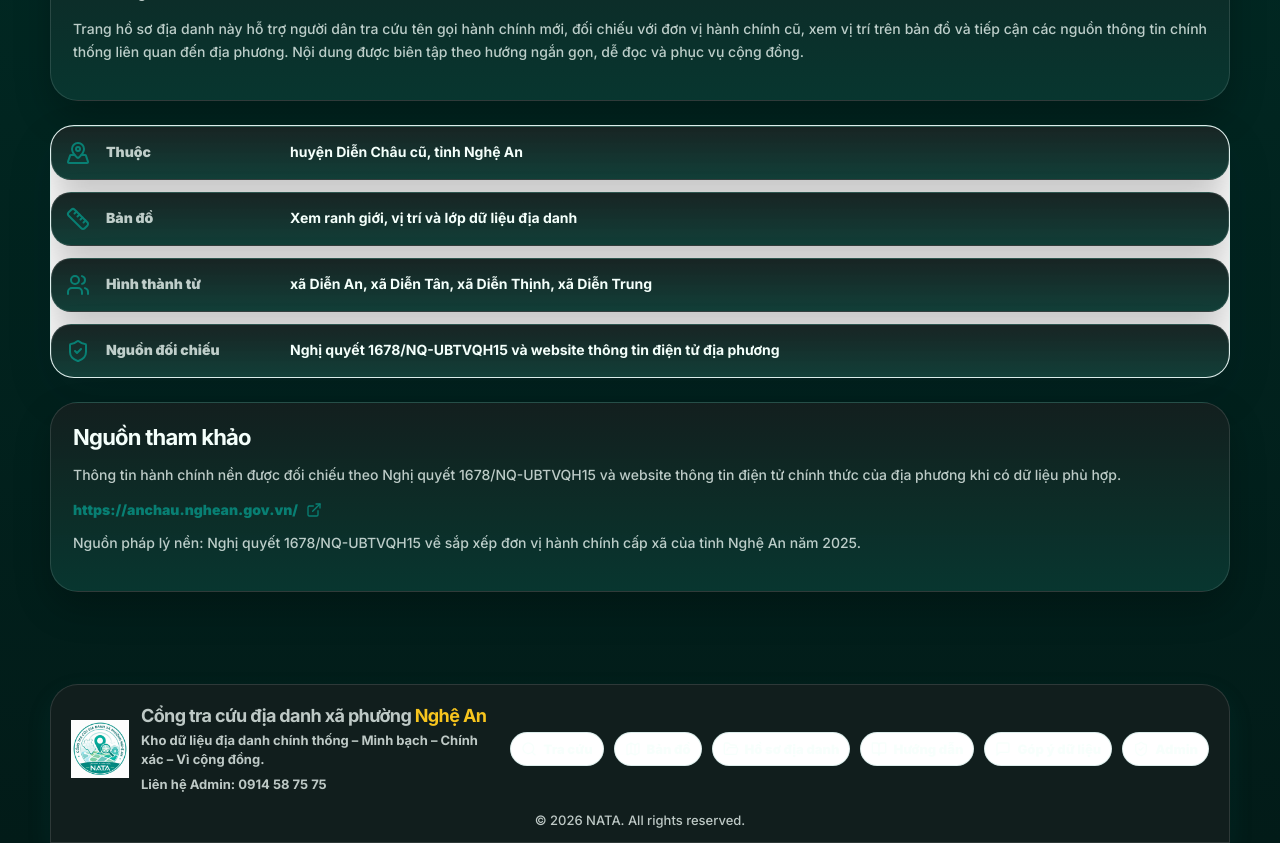
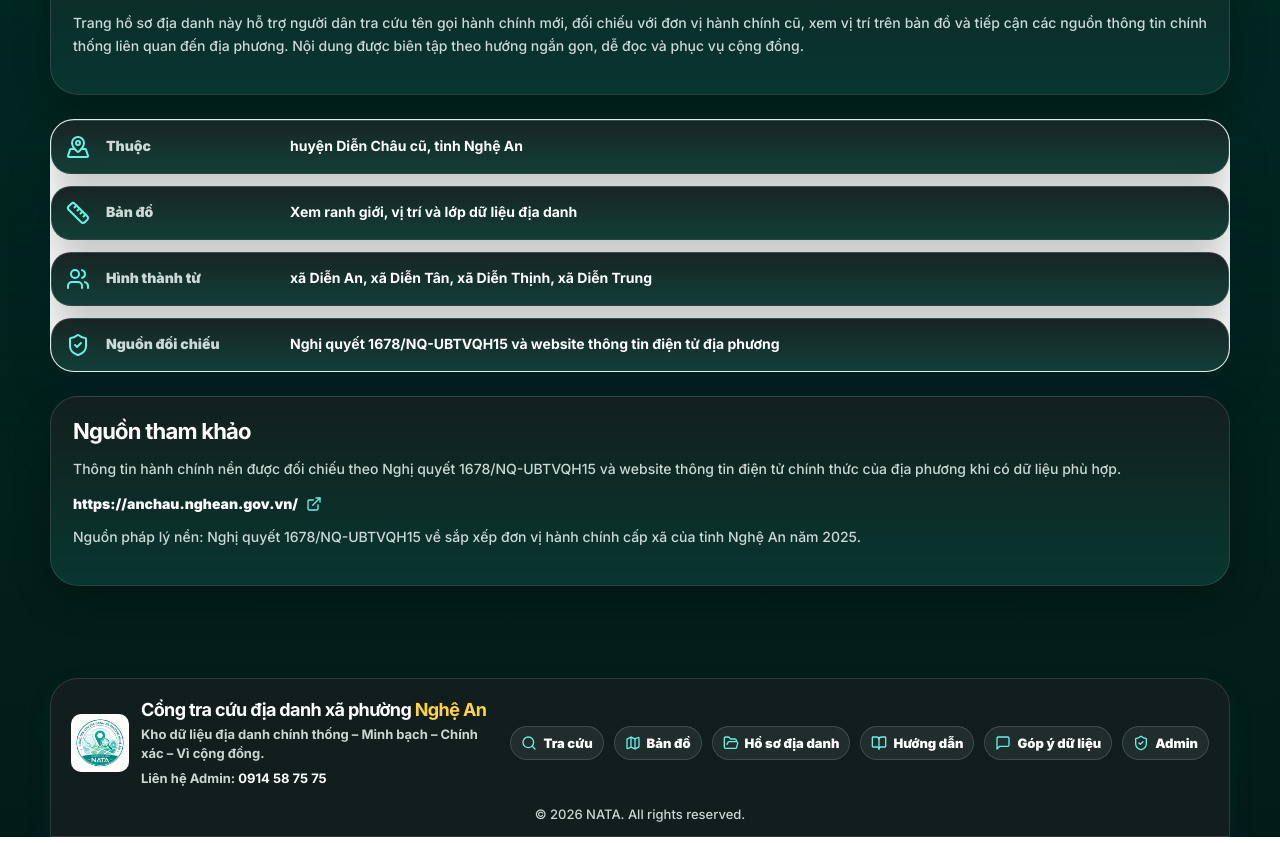
Before and after one commit to emmawatson010706-debug/cong-tra-cuu-dia-danh-nghe-an, a React (Vite) app: page /dia-danh/an-chau in a window 1280 px wide. Shown: the part 1640-2483 px from the top of the page. Built offline with nearby package versions, Linux system fonts and the light colour scheme; no server answers.

Commit message:
fix dark theme text contrast

```diff
--- a/src/styles/map-centered-redesign.css
+++ b/src/styles/map-centered-redesign.css
@@ -790,3 +790,309 @@ main,
 .map-card.map-fullscreen .map-title h2 {
   color: #06433d !important;
 }
+/* === FIX LOGO, CARD TEXT, FOOTER BUTTONS ON DARK GREEN THEME === */
+
+/* 1. Logo giữ nguyên màu gốc, không bị ảnh hưởng bởi nền tối */
+.brand img,
+.footer-brand img {
+  background: #ffffff !important;
+  border-radius: 10px !important;
+  padding: 3px !important;
+  filter: none !important;
+  opacity: 1 !important;
+  mix-blend-mode: normal !important;
+}
+
+/* Header logo cân đối hơn */
+.site-header .brand img {
+  width: 52px !important;
+  height: 52px !important;
+  object-fit: contain !important;
+}
+
+/* Footer logo */
+.footer-brand img {
+  width: 58px !important;
+  height: 58px !important;
+  object-fit: contain !important;
+}
+
+/* 2. Sửa chữ trong danh sách xã/phường bị chìm */
+.place-card,
+.place-grid a,
+.place-grid article {
+  background: rgba(255, 255, 255, .075) !important;
+  border: 1px solid rgba(255, 255, 255, .14) !important;
+  color: #f4fffb !important;
+}
+
+.place-card h3,
+.place-grid h3,
+.place-card strong,
+.place-grid strong {
+  color: #ffffff !important;
+  opacity: 1 !important;
+}
+
+.place-card p,
+.place-card span,
+.place-grid p,
+.place-grid span {
+  color: rgba(244, 255, 251, .78) !important;
+  opacity: 1 !important;
+}
+
+.place-card svg,
+.place-grid svg {
+  color: #5ff5e5 !important;
+  opacity: 1 !important;
+}
+
+/* Ô icon bên trái trong danh sách xã/phường */
+.place-card .place-icon,
+.place-grid .place-icon,
+.place-card > span:first-child,
+.place-grid article > span:first-child {
+  background: rgba(95, 245, 229, .14) !important;
+  color: #5ff5e5 !important;
+}
+
+/* Nút/mũi tên bên phải trong place card không được trắng lóa */
+.place-card .arrow,
+.place-grid .arrow,
+.place-card i,
+.place-grid i {
+  background: rgba(95, 245, 229, .14) !important;
+  color: #5ff5e5 !important;
+}
+
+/* 3. Sửa footer nav đang trắng trên trắng */
+.footer-nav a {
+  background: rgba(255, 255, 255, .075) !important;
+  border: 1px solid rgba(255, 255, 255, .14) !important;
+  color: #f4fffb !important;
+  opacity: 1 !important;
+}
+
+.footer-nav a svg {
+  color: #5ff5e5 !important;
+  opacity: 1 !important;
+}
+
+.footer-nav a:hover {
+  background: rgba(15, 155, 142, .22) !important;
+  color: #ffffff !important;
+}
+
+/* 4. Sửa form góp ý: chữ nhập và placeholder dễ đọc hơn */
+.feedback-form input,
+.feedback-form textarea {
+  background: rgba(255, 255, 255, .08) !important;
+  color: #ffffff !important;
+  border-color: rgba(255, 255, 255, .16) !important;
+}
+
+.feedback-form input::placeholder,
+.feedback-form textarea::placeholder {
+  color: rgba(244, 255, 251, .68) !important;
+  opacity: 1 !important;
+}
+
+/* 5. Sửa tiêu đề và chữ trong khối góp ý */
+.feedback-head h2,
+.feedback-card h2 {
+  color: #ffffff !important;
+}
+
+.feedback-head p,
+.feedback-card p {
+  color: rgba(244, 255, 251, .78) !important;
+}
+
+/* 6. Sửa các card nền tối nhưng chữ bị chìm */
+.directory-modern h2,
+.directory-modern h3,
+.directory-modern strong,
+.feature-card h3,
+.feedback-card strong,
+.footer-brand strong {
+  color: #ffffff !important;
+}
+
+.directory-modern p,
+.directory-modern span,
+.feature-card p,
+.footer-brand p,
+.copyright {
+  color: rgba(244, 255, 251, .76) !important;
+}
+
+/* 7. Nút xem toàn bộ giữ nổi bật */
+.more-btn {
+  background: linear-gradient(135deg, #13b8a6, #087f73) !important;
+  color: #ffffff !important;
+  border: 0 !important;
+}
+
+.more-btn svg {
+  color: #ffffff !important;
+}
+/* === FORCE WHITE TEXT ON DARK GREEN THEME === */
+
+/* Chữ chính toàn trang */
+body,
+main,
+.home-shell,
+.place-page,
+.hero-copy-card,
+.feature-section,
+.directory-modern,
+.feedback-card,
+.footer,
+.place-hero,
+.article-card,
+.source-card,
+.info-list,
+.stats-grid,
+.planning-reference-card {
+  color: #f4fffb !important;
+}
+
+/* Tất cả tiêu đề chính */
+h1,
+h2,
+h3,
+h4,
+.section-title h2,
+.directory-title h2,
+.feedback-head h2,
+.feature-section > h2,
+.feature-card h3,
+.place-card h3,
+.place-hero h1,
+.article-card h2,
+.source-card h2,
+.footer-brand strong,
+.brand strong,
+.map-title h2,
+.stat-card strong,
+.info-list strong {
+  color: #ffffff !important;
+  opacity: 1 !important;
+}
+
+/* Chữ nội dung */
+p,
+span,
+small,
+label,
+li,
+.hero-copy-card p,
+.feature-card p,
+.directory-title p,
+.feedback-head p,
+.feedback-form p,
+.place-card p,
+.place-card span,
+.place-hero p,
+.article-card p,
+.source-card p,
+.footer-brand p,
+.copyright,
+.info-list span,
+.stat-card span,
+.stat-card small {
+  color: rgba(244, 255, 251, .82) !important;
+  opacity: 1 !important;
+}
+
+/* Tên xã/phường trong danh sách phải trắng rõ */
+.place-card h3,
+.place-card strong,
+.place-grid h3,
+.place-grid strong,
+.place-grid a h3 {
+  color: #ffffff !important;
+}
+
+/* Dòng huyện cũ / vùng trong danh sách */
+.place-card p,
+.place-card span,
+.place-grid p,
+.place-grid span {
+  color: rgba(244, 255, 251, .78) !important;
+}
+
+/* Link và nút */
+a,
+button,
+.more-btn,
+.filter-pills button,
+.footer-nav a,
+.mobile-menu a {
+  color: #ffffff !important;
+}
+
+/* Nút lọc chưa chọn */
+.filter-pills button:not(.active) {
+  color: rgba(244, 255, 251, .82) !important;
+}
+
+/* Ô input, textarea */
+input,
+textarea,
+.search-card input,
+.directory-tools input,
+.feedback-form input,
+.feedback-form textarea {
+  color: #ffffff !important;
+}
+
+input::placeholder,
+textarea::placeholder,
+.search-card input::placeholder,
+.directory-tools input::placeholder,
+.feedback-form input::placeholder,
+.feedback-form textarea::placeholder {
+  color: rgba(244, 255, 251, .62) !important;
+  opacity: 1 !important;
+}
+
+/* Icon */
+svg,
+.feature-card svg,
+.place-card svg,
+.footer-nav svg,
+.feedback-head svg {
+  color: #5ff5e5 !important;
+  opacity: 1 !important;
+}
+
+/* Chữ vàng Nghệ An vẫn giữ vàng */
+mark,
+.brand mark,
+.footer-brand mark {
+  color: #ffd43b !important;
+}
+
+/* Footer nav không bị trắng nền */
+.footer-nav a {
+  background: rgba(255, 255, 255, .07) !important;
+  border: 1px solid rgba(255, 255, 255, .14) !important;
+  color: #ffffff !important;
+}
+
+/* Counter 130 kết quả */
+.counter {
+  color: #ffffff !important;
+  background: rgba(15, 155, 142, .32) !important;
+}
+
+/* Form góp ý */
+.feedback-form p {
+  color: rgba(244, 255, 251, .82) !important;
+}
+
+.feedback-status {
+  color: #ffffff !important;
+}
```
